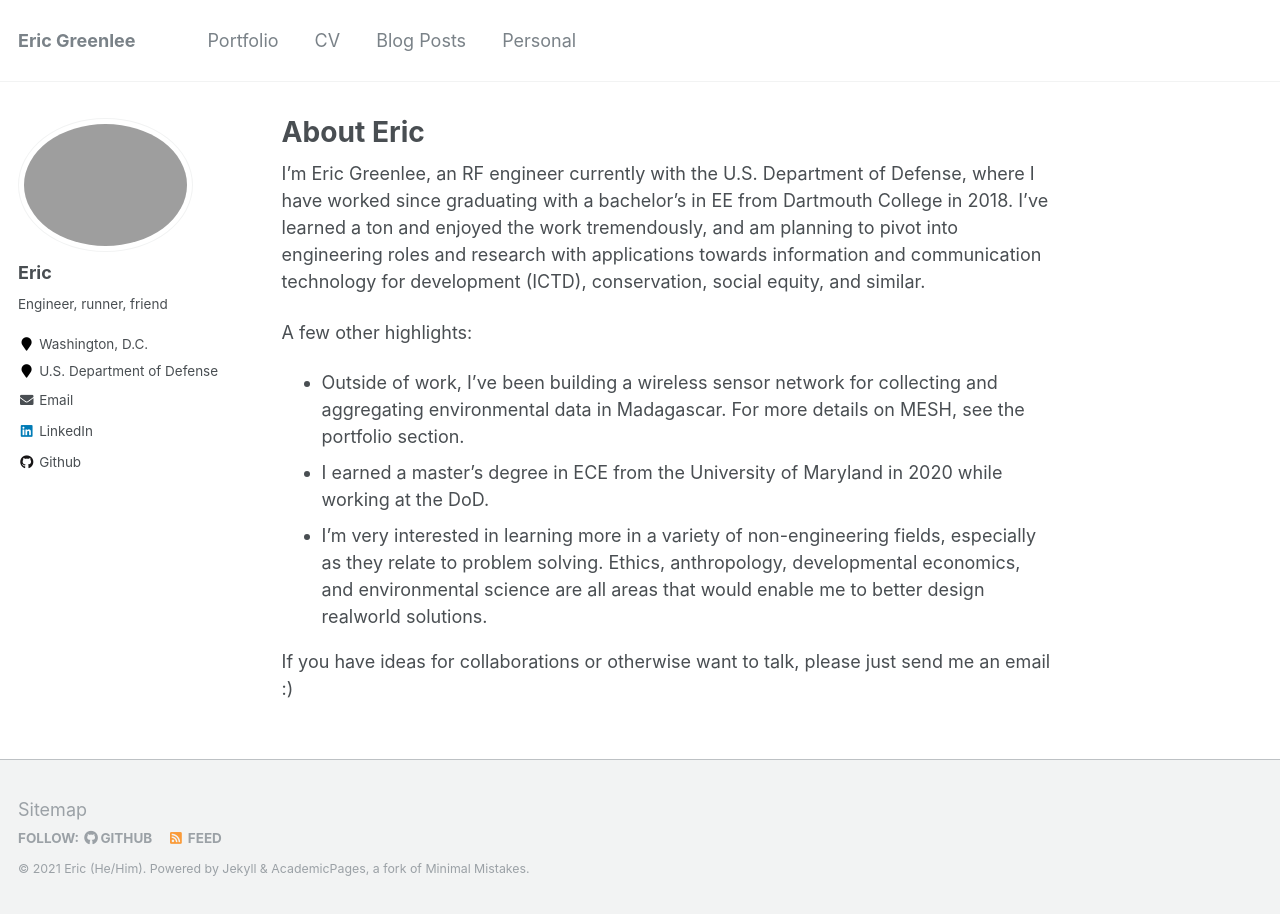
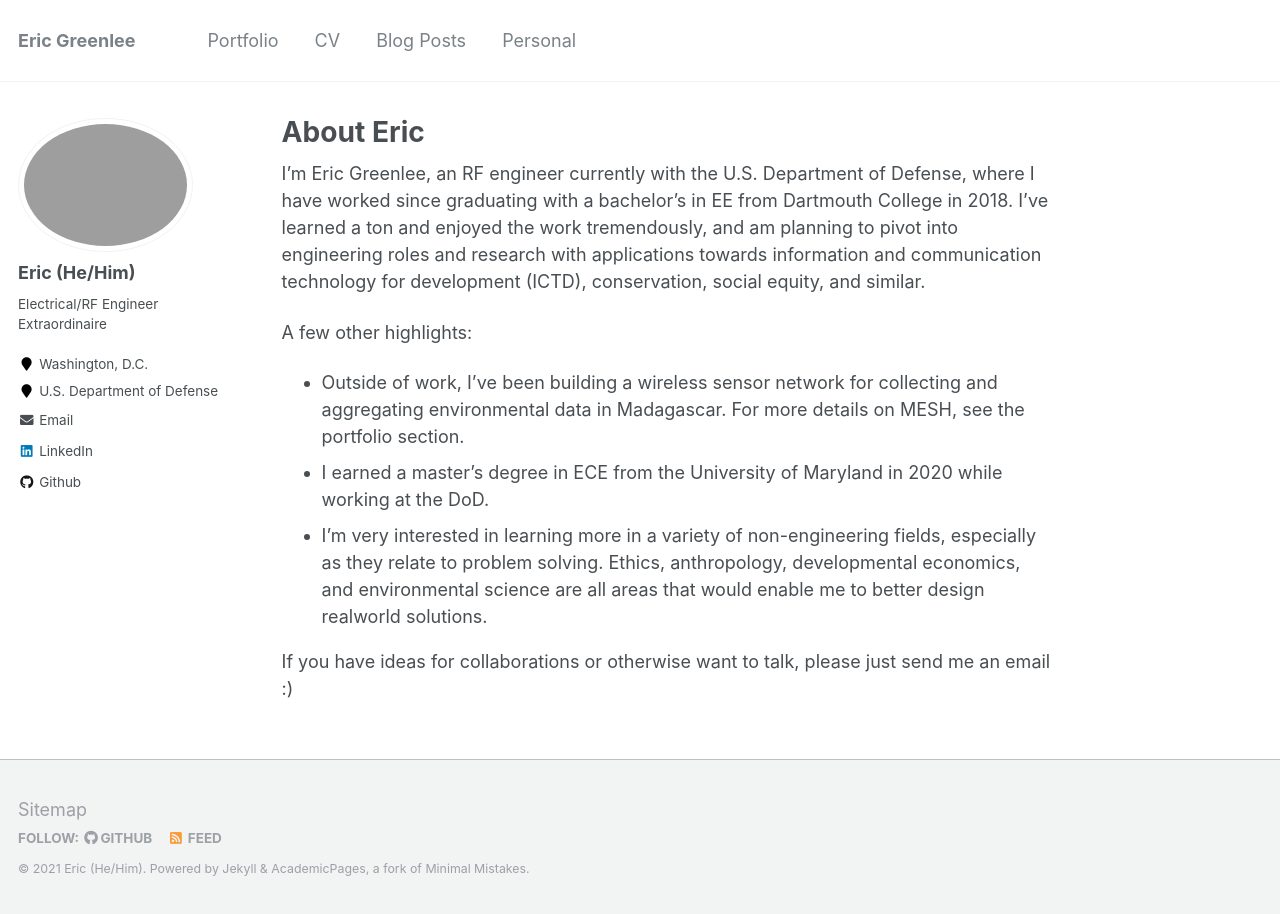
Before and after one commit to EricGreenlee/EricGreenlee.github.io, a Jekyll site: the page built from _pages/about.md, in a window 1280 px wide. Built offline with Jekyll 4.4.1, drawn with Linux system fonts in a browser that asks for light colours.

Commit message:
update header

```diff
--- a/_config.yml
+++ b/_config.yml
@@ -10,7 +10,7 @@ locale                   : "en-US"
 title                    : "Eric Greenlee "
 title_separator          : "-"
 name                     : &name "Eric (He/Him)"
-description              : &description "Electrical/RF Engineering Extraordinaire"
+description              : &description "Electrical/RF Engineer Extraordinaire"
 url                      : https://EricGreenlee.github.io
 baseurl                  : "" # the subpath of your site, e.g. "/blog"
 repository               : "academicpages/academicpages.github.io"
@@ -80,11 +80,11 @@ analytics:
 
 # Site Author
 author:
-  name             : "Eric"
+  name             : "Eric (He/Him)"
   avatar           : "profile2.png"
-  bio              : "Engineer, runner, friend"
+  bio              : "Electrical/RF Engineer Extraordinaire"
   location         : "Washington, D.C."
-  employer         : U.S. Department of Defense
+  employer         : "U.S. Department of Defense"
   pubmed           : #"https://www.ncbi.nlm.nih.gov/pubmed/?term=john+snow"
   googlescholar    : #"http://yourfullgooglescholarurl.com"
   email            : eric.greenlee.96@gmail.com
--- a/_data/navigation.yml
+++ b/_data/navigation.yml
@@ -19,4 +19,4 @@ main:
     url: /year-archive/
 
   - title: "Personal"
-    Url: /personal/
+    url: /personal/
```
